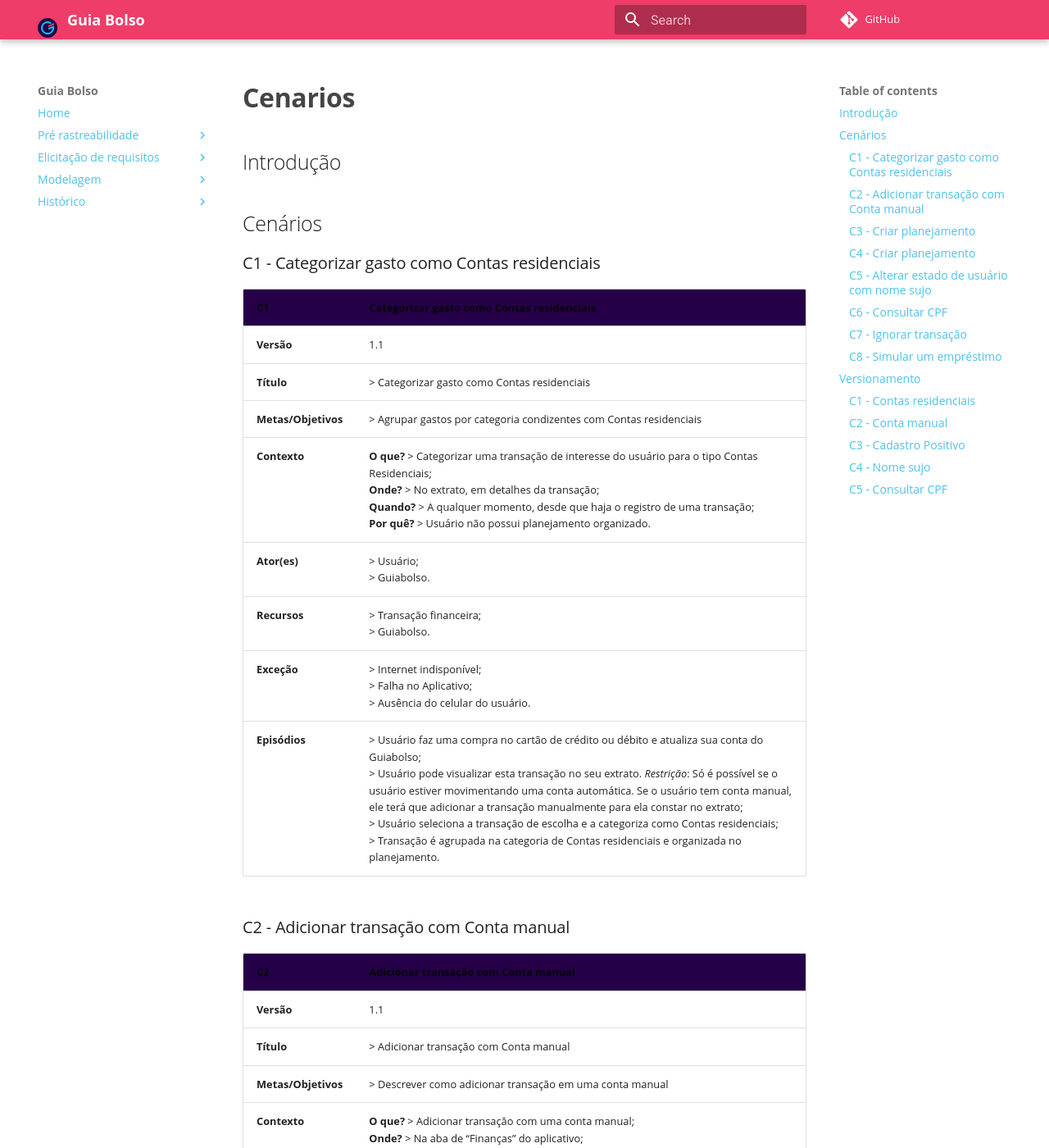
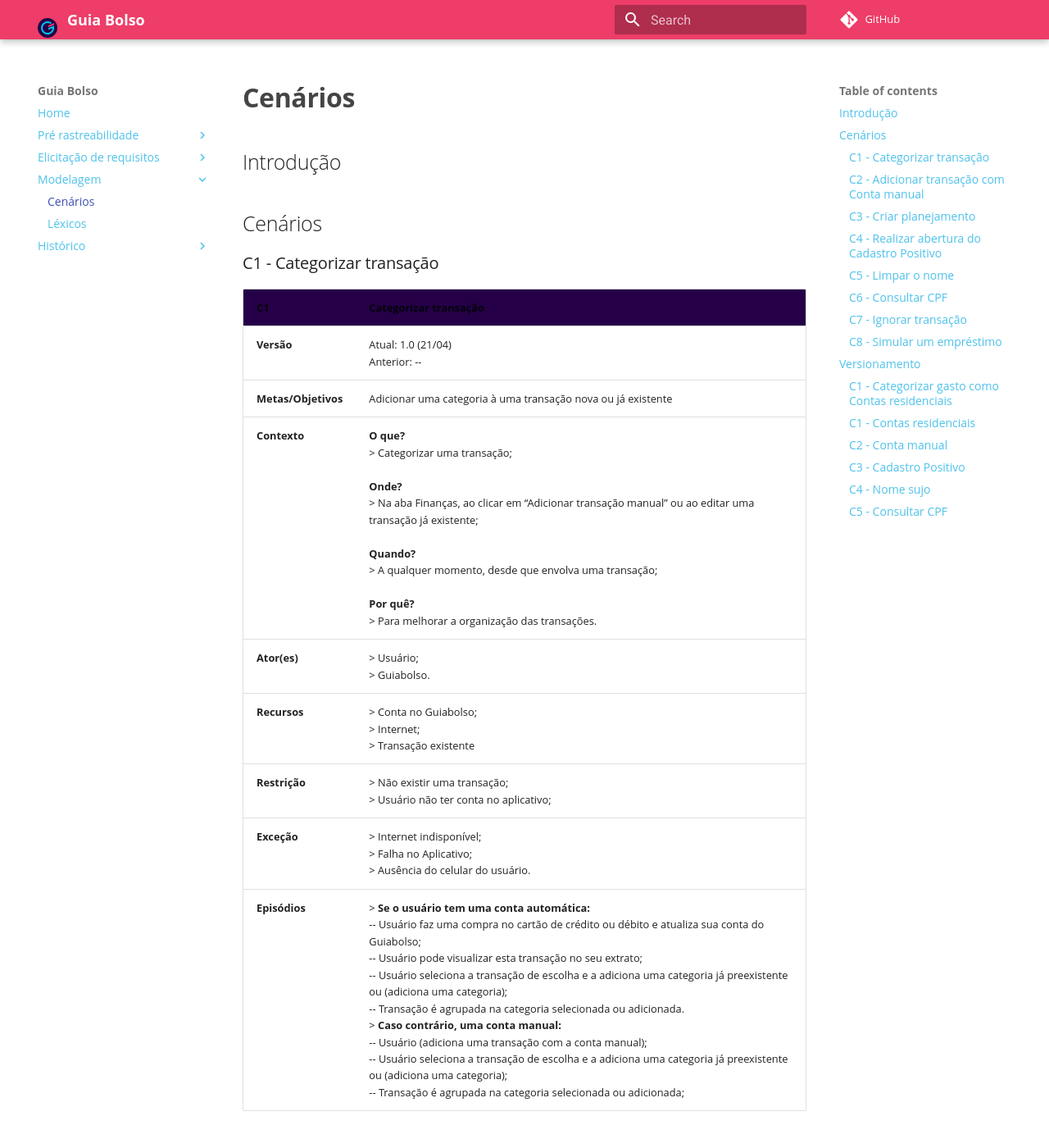
Before and after one commit to fga-disciplinas/2019.1-Guia-Bolso, an MkDocs documentation site: the page built from docs/modelagem/cenarios.md, in a window 1280 px wide and 1400 px high. Shown: the whole window at 82% size. Built offline with MkDocs 1.6.1 and Material for MkDocs 9.7.7, drawn with Linux system fonts in a browser that asks for light colours; comment, search, counter and statistics services are not loaded; old or Windows-style settings are respelled for this version of MkDocs; some of the changed text lies outside the part shown.

Commit message:
Refatorando Cenários

```diff
--- a/docs/modelagem/cenarios.md
+++ b/docs/modelagem/cenarios.md
@@ -3,94 +3,94 @@
 
 ## Cenários
 
-### C1 - Categorizar gasto como Contas residenciais
+### C1 - Categorizar transação
 
-| **C1** | **Categorizar gasto como Contas residenciais**  |
+| **C1** | **Categorizar transação**|
 |--|--|
-| **Versão**| 1.1 |
-| **Título** | > Categorizar gasto como Contas residenciais|
-| **Metas/Objetivos** | > Agrupar gastos por categoria condizentes com Contas residenciais |
-| **Contexto** | **O que?** > Categorizar uma transação de interesse do usuário para o tipo Contas Residenciais; <br> **Onde?** > No extrato, em detalhes da transação; <br> **Quando?** > A qualquer momento, desde que haja o registro de uma transação; <br> **Por quê?** > Usuário não possui planejamento organizado.|
+| **Versão**| Atual: 1.0 (21/04) <br> Anterior: -- |
+| **Metas/Objetivos** | Adicionar uma categoria à uma transação nova ou já existente |
+| **Contexto** |**O que?** <br> > Categorizar uma transação; <br><br> **Onde?** <br> > Na aba Finanças, ao clicar em “Adicionar transação manual” ou ao editar uma transação já existente; <br><br> **Quando?** <br> > A qualquer momento, desde que envolva uma transação; <br><br> **Por quê?** <br> > Para melhorar a organização das transações.|
 |**Ator(es)** | > Usuário; <br> > Guiabolso.|
-| **Recursos** | > Transação financeira; <br> > Guiabolso.|
+| **Recursos** | > Conta no Guiabolso; <br> > Internet; <br> > Transação existente |
+| **Restrição** | > Não existir uma transação; <br> > Usuário não ter conta no aplicativo;  |
 | **Exceção** | > Internet indisponível; <br> > Falha no Aplicativo; <br> > Ausência do celular do usuário. |
-| **Episódios** | > Usuário faz uma compra no cartão de crédito ou débito e atualiza sua conta do Guiabolso; <br> > Usuário pode visualizar esta transação no seu extrato. *Restrição*: Só é possível se o usuário estiver movimentando uma conta automática. Se o usuário tem conta manual, ele terá que adicionar a transação manualmente para ela constar no extrato; <br> > Usuário seleciona a transação de escolha e a categoriza como Contas residenciais; <br> > Transação é agrupada na categoria de Contas residenciais e organizada no planejamento.|
+| **Episódios** | > **Se o usuário tem uma conta automática:** <br>  -- Usuário faz uma compra no cartão de crédito ou débito e atualiza sua conta do Guiabolso; <br> -- Usuário pode visualizar esta transação no seu extrato; <br> -- Usuário seleciona a transação de escolha e a adiciona uma categoria já preexistente ou (adiciona uma categoria);  <br> -- Transação é agrupada na categoria selecionada ou adicionada. <br> > **Caso contrário, uma conta manual:**  <br>  -- Usuário (adiciona uma transação com a conta manual);  <br> -- Usuário seleciona a transação de escolha e a adiciona uma categoria já preexistente ou (adiciona uma categoria); <br> -- Transação é agrupada na categoria selecionada ou adicionada;|
+
 
 ### C2 - Adicionar transação com Conta manual
 
 | **C2** | **Adicionar transação com Conta manual**|
 |--|--|
-| **Versão**| 1.1 |
-| **Título** | > Adicionar transação com Conta manual|
-| **Metas/Objetivos** | > Descrever como adicionar transação em uma conta manual |
-| **Contexto** |**O que?** > Adicionar transação com uma conta manual; <br> **Onde?** > Na aba de “Finanças” do aplicativo; <br> **Quando?** > A qualquer momento após se cadastrar para usar o Guiabolso; <br> **Por quê?** <br> > O usuário não quer informar seus dados bancários ao aplicativo, mas quer se organizar financeiramente; <br> > Ao tentar adicionar conta automática, seu banco não consta na lista pré-determinada; <br> > O usuário não tem conhecimento de como adicionar transação na sua conta manual.|
+| **Versão**| Atual: 1.1 (21/04) <br> Anterior: [1.0](#c2-conta-manual) |
+| **Metas/Objetivos** | Descrever como adicionar transação em uma conta manual |
+| **Contexto** |**O que?** <br> > Adicionar transação com uma conta manual; <br><br> **Onde?** <br>> Na aba de “Finanças” do aplicativo; <br><br> **Quando?** <br>> A qualquer momento após se cadastrar para usar o Guiabolso; <br><br> **Por quê?** <br> > O usuário não quer informar seus dados bancários ao aplicativo, mas quer se organizar financeiramente; <br> > Ao tentar adicionar conta automática, seu banco não consta na lista pré-determinada; <br> > O usuário não tem conhecimento de como adicionar transação na sua conta manual.|
 |**Ator(es)** | > Usuário; <br> > Guiabolso.|
 | **Recursos** | > Transações financeiras; <br> > Guiabolso.|
+| **Restrição** | > Não existir uma transação; <br> > Usuário não ter conta no aplicativo;  |
 | **Exceção** | > Dados insuficientes; <br> > Internet indisponível; <br> > Falha no Aplicativo; <br> > Ausência do celular do usuário. |
-| **Episódios** | > Usuário opta por criar uma conta manual. *Restrições*: Se o usuário opta por criar uma conta manual, deve adicionar manualmente todas as transações que quiser para manter o extrato fiel; <br> > Usuário adiciona transação preenchendo um formulário e a categoriza; <br> >O usuário adiciona qual é o tipo de movimentação a ser registrada: de entrada ou saída de capital; <br> > Transação é adicionada ao extrato.|
+| **Episódios** | > Usuário cria uma conta no Guiabolso; <br> > Usuário adiciona uma conta manual <br> > Usuário adiciona transação preenchendo um formulário e a categoriza; <br> >O usuário adiciona qual é o tipo de movimentação a ser registrada: de entrada ou saída de capital; <br> > Transação é adicionada ao extrato.|
 
 ### C3 - Criar planejamento
 
-| **C3** | **Adicionar transação com Conta manual**|
+| **C3** | **Criar planejamento**|
 |--|--|
-| **Versão**| 1.1 |
-| **Título** | > Criar planejamento|
-| **Metas/Objetivos** | > Descrever como criar planejamento financeiro |
-| **Contexto** |**O que?** > Planejar gastos do mês; <br> **Onde?** > Na aba de “Finanças” do aplicativo; <br> **Quando?** > A qualquer momento após se cadastrar para usar o Guiabolso; <br> **Por quê?** <br> > O usuário busca uma forma prática de registrar um planejamento de gastos; <br> > O usuário não tem conhecimento de como criar planejamento em sua conta.|
+| **Versão**| Atual: 1.0 (21/04) <br> Anterior: -- |
+| **Metas/Objetivos** | Descrever como criar planejamento financeiro |
+| **Contexto** |**O que?** <br>> Planejar gastos do mês; <br> <br> **Onde?** <br> > Na aba de “Finanças” do aplicativo; <br><br> **Quando?**  <br>> A qualquer momento após se cadastrar para usar o Guiabolso; <br><br> **Por quê?** <br> > O usuário busca uma forma prática de registrar um planejamento de gastos; <br> > O usuário não tem conhecimento de como criar planejamento em sua conta.|
 |**Ator(es)** | > Usuário; <br> > Guiabolso.|
 | **Recursos** | > Transações financeiras; <br> > Guiabolso.|
+| **Restrição** | > Não ter uma meta  <br> > Usuário não ter conta no aplicativo;  |
 | **Exceção** | > Dados insuficientes; <br> > Internet indisponível; <br> > Falha no Aplicativo; <br> > Ausência do celular do usuário. |
-| **Episódios** | > Usuário registra sua renda mensal; <br> > Usuário adiciona planejamento de gastos visível na aba de Finanças; <br> > Usuário adiciona gastos previstos por meio das categorias do aplicativo. *Restrição*: Se o usuário não se identificar com alguma categoria, ele pode criar nova categoria de gastos; <br> > Gráficos de relação entre gastos e rendas do mês são dispostos no Resumo, juntamente com os gastos por categoria. |
+| **Episódios** | > Usuário registra sua renda mensal; <br> > Usuário adiciona planejamento de gastos visível na aba de Finanças; <br> > Usuário adiciona gastos previstos por meio das categorias do aplicativo, ou (cria uma nova categoria); <br> > Gráficos de relação entre gastos e rendas do mês são dispostos no Resumo, juntamente com os gastos por categoria. |
 
 
-### C4 - Criar planejamento
+### C4 - Realizar abertura do Cadastro Positivo
 
 | **C4** | **Realizar abertura do Cadastro Positivo**|
 |--|--|
-| **Versão**| 1.1 |
-| **Título** | > Realizar abertura do Cadastro Positivo|
-| **Metas/Objetivos** | > Usuário quer mostrar que é um bom pagador por meio de seu histórico de pagamentos |
-| **Contexto** |**O que?** > Tentativa de melhorar nome no mercado financeiro; <br> **Onde?** > Na aba “Radar CPF” do aplicativo; <br> **Quando?** > A qualquer momento que o usuário sentir necessidade; <br> **Por quê?** <br> > Usuário quer melhorar seu crédito no mercado, pois quer aumentar seu limite no cartão de crédito; <br> > Usuário quer contratar financiamento; <br> > Usuário quer menores taxas de juros nas suas parcelas.|
-|**Ator(es)** | > Usuário; <br> > Guiabolso; <br> >  Instituição BoaVista.|
+| **Versão**| Atual: 1.0 (21/04) <br> Anterior: -- |
+| **Metas/Objetivos** | Usuário quer mostrar que é um bom pagador por meio de seu histórico de pagamentos |
+| **Contexto** |**O que?** <br> > Tentativa de melhorar nome no mercado financeiro; <br> <br> **Onde?** <br>> Na aba “Radar CPF” do aplicativo; <br><br> **Quando?** <br>> A qualquer momento que o usuário sentir necessidade; <br><br> **Por quê?** <br> > Usuário quer melhorar seu crédito no mercado, pois quer aumentar seu limite no cartão de crédito; <br> > Usuário quer contratar financiamento; <br> > Usuário quer menores taxas de juros nas suas parcelas.|
+|**Ator(es)** | > Usuário; <br> > Guiabolso; <br> >  Instituição BoaVista SCPC.|
 | **Recursos** | > Formulário de abertura de serviço; <br> > Integração com empresa BoaVista; <br> > Guiabolso.|
+| **Restrição** | > Estar com o (nome sujo)  <br> > Usuário não ter conta no aplicativo;  |
 | **Exceção** | > Dados insuficientes ou inválidos; <br> > Internet indisponível; <br> > Falha no Aplicativo; <br> > Ausência do celular do usuário. |
-| **Episódios** | > Usuário quer melhorar crédito de mercado no seu CPF; <br> > Usuário opta por CADASTRAR CPF; <br> > Usuário se cadastra no serviço de Cadastro Positivo; <br> > Usuário preenche o formulário de cadastro. *Restrição*: Os dados devem ser válidos; <br> > Usuário visualiza feedback de participação no programa de Cadastro Positivo.|
+| **Episódios** | > Usuário quer melhorar crédito de mercado no seu CPF; <br> > Usuário opta por CADASTRAR CPF; <br> > Usuário se cadastra no serviço de Cadastro Positivo; <br> > Usuário preenche o formulário de cadastro com dados válidos; <br> > Usuário visualiza feedback de participação no programa de Cadastro Positivo.|
 
-### C5 - Alterar estado de usuário com nome sujo
+### C5 - Limpar o nome
 
-| **C5** | **Alterar estado de usuário com nome sujo**|
+| **C5** | **Limpar o nome**|
 |--|--|
-| **Versão**| 1.1 |
-| **Título** | > Alterar estado de usuário com nome sujo|
-| **Metas/Objetivos** | > “Limpar” o nome do usuário |
-| **Contexto** |**O que?** > Resolver todas as pendências no nome do usuário; <br> **Onde?** > Presencialmente ou à distância por meio do contato com as instituições relacionadas às compras; <br> **Quando?** > No momento mais viável para o usuário consumidor; <br> **Por quê?** <br> > Usuário está com pendências no SPC/SCPC/Serasa; <br> > Usuário está limitado à diversas transações financeiras.|
-|**Ator(es)** | > Usuário; <br> > Guiabolso; <br> >  Instituições bancárias.|
+| **Versão**| Atual: 1.1 (21/04) <br> Anterior: [1.0](#c4-nome-sujo) |
+| **Metas/Objetivos** | Retirar o status de (nome sujo) do usuário |
+| **Contexto** |**O que?** <br> > Resolver todas as pendências no nome do usuário; <br><br> **Onde?** <br> > Presencialmente ou à distância por meio do contato com as instituições relacionadas às compras; <br> <br>**Quando?**  <br>> No momento mais viável para o usuário consumidor;<br> <br> **Por quê?** <br> > Usuário está com pendências no SPC/SCPC/Serasa; <br> > Usuário está limitado à diversas transações financeiras.|
+|**Ator(es)** | > Usuário; <br> > Guiabolso; <br> >  Instituições bancárias. <br> > Serviços de proteção ao crédito|
 | **Recursos** | > Pendências em faturas; <br> > Centrais de atendimento das instituições de pagamento.|
+| **Restrição** | > Não ter dinheiro para pagar a dívida|
 | **Exceção** | > Ausência de acordos; <br> > Internet indisponível; <br> > Falha no aplicativo. |
-| **Episódios** | > Usuário está com nome sujo. *Restrição*: Se o usuário estiver com o nome sujo, não pode efetuar diversas transações; <br> > Usuário solicita acordos com a instituição bancária. *Restrição*: o acordo deve ser satisfatório e viável nas atuais condições do usuário para ser aceito; <br> > Usuário aceita acordo proposto e paga suas pendências. *Restrição*: se o usuário cumprir com o acordo para limpar seu nome no mercado; <br> > Usuário encontra-se com o nome limpo. *Restrição*: Se o usuário cumprir com o(s) acordo(s), seu nome ficará limpo.|
+| **Episódios** | > Usuário está com nome sujo; <br> > Usuário solicita acordos com a instituição bancária; <br> > Usuário aceita acordo proposto e paga suas pendências; <br> > Usuário encontra-se com o nome limpo|
 
 ### C6 - Consultar CPF
 
 | **C6** | **Consultar CPF**|
 |--|--|
-| **Versão**| 1.1 |
-| **Título** | > Consultar CPF|
-| **Metas/Objetivos** | > Descrever como consultar CPF pelo Guiabolso |
-| **Contexto** |**O que?** > Forma de consultar situação do CPF do usuário; <br> **Onde?** > Na aba “Radar CPF” do aplicativo; <br> **Quando?** > A qualquer momento; <br> **Por quê?** Usuário não tem conhecimento sobre a atual situação do CPF no mercado financeiro, ou seja, com o nome limpo ou sujo.|
+| **Versão**| Atual: 1.1 (21/04) <br>  Anterior: [1.0](#c5-consultar-cpf)|
+| **Metas/Objetivos** | Descrever como consultar CPF pelo Guiabolso |
+| **Contexto** |**O que?** <br> > Forma de consultar situação do CPF do usuário; <br><br> **Onde?** <br>> Na aba “Radar CPF” do aplicativo; <br> <br>**Quando?** <br>> A qualquer momento; <br><br> **Por quê?**<br> >Usuário não tem conhecimento sobre a atual situação do CPF no mercado financeiro, ou seja, com o nome limpo ou sujo.|
 |**Ator(es)** | > Usuário; <br> > Guiabolso; <br> >  Instituições BoaVista.|
 | **Recursos** | > Integração com BoaVista; <br> > Formulário com dados pessoais; <br> > Guiabolso.|
+| **Restrição** | > Não ter CPF <br> > Não ter conta no aplicativo|
 | **Exceção** | > Falta de dados sensíveis; <br> > Internet indisponível; <br> > Falha no aplicativo; <br> > Falha na comunicação com a Instituição BoaVista; <br> > Ausência do celular do usuário.|
-| **Episódios** | > Usuário preenche formulário para consulta de seu CPF. *Restrição*: É obrigatório os dados do formulário serem condizentes com o CPF do usuário; <br> > Usuário visualiza o estado do seu nome no mercado, como limpo ou sujo e as empresas que consultaram seu CPF; <br> > Usuário pode visualizar quantidade de seu score na aba Guia.|
+| **Episódios** | > Usuário preenche formulário para consulta de seu CPF; <br> > Usuário visualiza o estado do seu nome no mercado, como (nome limpo) ou  (nome sujo) e as empresas que consultaram seu CPF; <br> > Usuário pode visualizar quantidade de seu (score do Serasa) na aba Guia.|
 
 
 ### C7 - Ignorar transação
 
 | **C7** | **Ignorar transação**|
 |--|--|
-| **Versão**| 1.1 |
-| **Título** | > Ignorar transação|
-| **Metas/Objetivos** | > Ocultar transação do planejamento ou dos gráficos presentes no Resumo e Extrato|
-| **Contexto** |**O que?** > Ignorar uma transação do interesse do usuário; <br> **Onde?** > No extrato, em detalhes da transação; <br> **Quando?** > A qualquer momento, desde que haja o registro de uma transação; <br> **Por quê?** > Motivos particulares do usuário.|
+| **Versão**| Atual: 1.0 (21/04) <br> Anterior: -- |
+| **Metas/Objetivos** | Ocultar transação do planejamento ou dos gráficos presentes no Resumo e Extrato|
+| **Contexto** |**O que?**<br> > Ignorar uma transação do interesse do usuário; <br><br> **Onde?** <br>> No extrato, em detalhes da transação; <br><br> **Quando?** <br>> A qualquer momento, desde que haja o registro de uma transação; <br><br> **Por quê?** <br>> Motivos particulares do usuário.|
 |**Ator(es)** | > Usuário; <br> > Guiabolso.|
 | **Recursos** | > Transação; <br> > Guiabolso.|
 | **Exceção** | > Falta de dados sensíveis; <br> > Internet indisponível; <br> > Falha no aplicativo; <br> > Falha na comunicação com a Instituição BoaVista; <br> > Ausência do celular do usuário.|
@@ -101,10 +101,9 @@
 
 | **C8** | **Simular um empréstimo**|
 |--|--|
-| **Versão**| 1.1 |
-| **Título** | > Simular um empréstimo|
-| **Metas/Objetivos** | > Permitir ao usuário conhecer as condições e prazos de um empréstimo antes de ele fazer um|
-| **Contexto** |**O que?** > O usuário simula um empréstimo; <br> **Onde?** > Na aba “Empréstimos” do aplicativo; <br> **Quando?** > A qualquer momento, desde que haja um empréstimo disponível; <br> **Por quê?** > Para verificar se vale a pena ou não a realização do empréstimo. <br> **Pré-condição**: > Ter um CADASTRO POSITIVO que permita a realização do empréstimo e empresas disponíveis a fazer a transação; <br> > **Pós-condição**: Usuário recebe um valor X.|
+| **Versão**| Atual: 1.0 (21/04) <br> Anterior: -- |
+| **Metas/Objetivos** | Permitir ao usuário conhecer as condições e prazos de um empréstimo antes de ele fazer um |
+| **Contexto** |**O que?**  <br>> O usuário simula um empréstimo; <br><br> **Onde?** <br>> Na aba “Empréstimos” do aplicativo; <br><br> **Quando?** <br>> A qualquer momento, desde que haja um empréstimo disponível; <br> <br>**Por quê?** <br>> Para verificar se vale a pena ou não a realização do empréstimo.|
 |**Ator(es)** | > Usuário; <br> > Guiabolso; <br> > Instituições financeiras; <br> Serviços de proteção ao crédito.|
 | **Recursos** | > Conta no Guiabolso; <br> > Internet; <br> > Crédito pré-aprovado.|
 | **Exceção** | > Score do usuário ser baixo; <br> > O usuário não ter crédito pré-aprovado; <br> > Internet indisponível; <br> > Falha no aplicativo; <br> > Falha na comunicação com a Instituição financeira; <br> > Ausência ou quebra do celular do usuário.|
@@ -113,12 +112,24 @@
 
 ## Versionamento
 
+### C1 - Categorizar gasto como Contas residenciais
+
+| **C1** | **Categorizar gasto como Contas residenciais**  |
+|--|--|
+| **Versão**| 1.1 |
+| **Metas/Objetivos** | > Agrupar gastos por categoria condizentes com Contas residenciais |
+| **Contexto** | **O que?**<br> > Categorizar uma transação de interesse do usuário para o tipo Contas Residenciais; <br> **Onde?** <br>> No extrato, em detalhes da transação; <br> **Quando?** <br> > A qualquer momento, desde que haja o registro de uma transação; <br> **Por quê?** <br>> Usuário não possui planejamento organizado.|
+|**Ator(es)** | > Usuário; <br> > Guiabolso.|
+| **Recursos** | > Transação financeira; <br> > Guiabolso.|
+| **Exceção** | > Internet indisponível; <br> > Falha no Aplicativo; <br> > Ausência do celular do usuário. |
+| **Episódios** | > Usuário faz uma compra no cartão de crédito ou débito e atualiza sua conta do Guiabolso; <br> > Usuário pode visualizar esta transação no seu extrato. *Restrição*: Só é possível se o usuário estiver movimentando uma conta automática. Se o usuário tem conta manual, ele terá que adicionar a transação manualmente para ela constar no extrato; <br> > Usuário seleciona a transação de escolha e a categoriza como Contas residenciais; <br> > Transação é agrupada na categoria de Contas residenciais e organizada no planejamento.|
+
+
 ### C1 - Contas residenciais
 
 | **C1** | **Contas residenciais**  |
 |--|--|
 | **Versão**| 1.0 |
-| **Título** | > Contas residenciais|
 | **Metas/Objetivos** | > Categorizar gasto para melhorar planejamento |
 | **Contexto** | > Usuário registra manualmente ou visualiza uma transação que condiz com a categoria para realizar um planejamento|
 | **Ator(es)** | > Usuário do aplicativo|
@@ -131,7 +142,6 @@
 | **C2** | **Conta manual**  |
 |--|--|
 | **Versão**| 1.0 |
-| **Título** | > Conta manual|
 | **Metas/Objetivos** | > Descrever como adicionar e usar uma conta manual |
 | **Contexto** | > O usuário não quer informar seus dados bancários ao aplicativo, mas quer se organizar financeiramente|
 | **Ator(es)** | > Usuário, Guiabolso|
@@ -144,7 +154,6 @@
 | **C3** | **Cadastro Positivo**  |
 |--|--|
 | **Versão**| 1.0 |
-| **Título** | > Cadastro Positivo|
 | **Metas/Objetivos** | > Usuário quer mostrar que é um bom pagador |
 | **Contexto** | > Usuário quer melhorar seu crédito no mercado pois precisa aumentar seu limite no cartão de crédito|
 | **Ator(es)** | > Usuário e Instituição BoaVista|
@@ -157,7 +166,6 @@
 | **C4** | **Nome sujo**  |
 |--|--|
 | **Versão**| 1.0 |
-| **Título** | > Usuário com nome sujo|
 | **Metas/Objetivos** | > “Limpar” o nome do usuário |
 | **Contexto** | > Usuário encontra-se com dívidas em aberto. Usuário está com pendências no SPC Serasa |
 | **Ator(es)** | > Usuário, Instituições bancárias|
@@ -170,7 +178,6 @@
 | **C5** | **Consultar CPF**  |
 |--|--|
 | **Versão**| 1.0 |
-| **Título** | > Consultar CPF|
 | **Metas/Objetivos** | > Descrever como consultar CPF |
 | **Contexto** | > Ter conhecimento sobre a atual situação do CPF no mercado financeiro|
 | **Ator(es)** | > Usuário, Guiabolso|
--- a/mkdocs.yml
+++ b/mkdocs.yml
@@ -33,6 +33,7 @@
     - Entrevista: 'elicitacao-de-requisitos/entrevista.md'
     - Storytelling: 'elicitacao-de-requisitos/storytelling.md'
   - Modelagem:
+    - Cenários: 'modelagem/cenarios.md'
     - Léxicos: 'modelagem/lexicos.md'
   - Histórico:
     - Introspecção-v1: 'historico/introspeccao-v1.md'
```
Also changed, not shown: docs/elicitacao-de-requisitos/introspeccao.md (+1 -1 lines), docs/modelagem/lexicos.md (+1 -1 lines).
